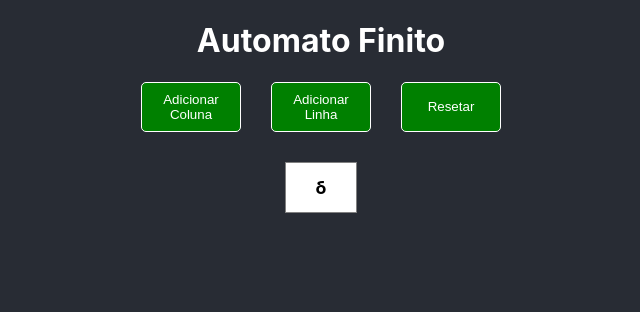
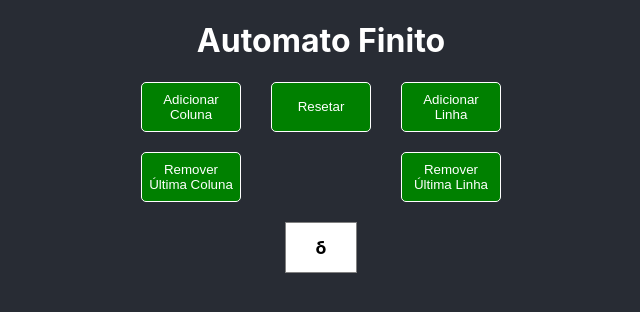
Before and after one commit to gabrielhtres/automatolfa, a React (Create React App) app: page / in a window 1280 px wide. Shown: the top 312 px of the page, without its empty margins (319-959 px from the left). Built offline with nearby package versions, Linux system fonts and the light colour scheme.

Commit message:
Adjusted remove column and line

```diff
--- a/src/App.js
+++ b/src/App.js
@@ -38,6 +38,22 @@ function App() {
     setLinhas(novasLinhas);
   }
 
+  function removerColuna() {
+    const novasColunas = [...colunas];
+    const novosDadosTabela = [...dadosTabela];
+    novasColunas.pop();
+    novosDadosTabela.map(item => {
+      return item.pop();
+    })
+    setColunas(novasColunas);
+  }
+
+  function removerLinha() {
+    const novasLinhas = [...linhas];
+    novasLinhas.pop();
+    setLinhas(novasLinhas);
+  }
+
   function resetarTabela() {
     setLinhas([]);
     setColunas([]);
@@ -54,8 +70,12 @@ function App() {
         <h1>Automato Finito</h1>
         <div className='botoes'>
           <button onClick={adicionarColuna}>Adicionar Coluna</button>
+          <button onClick={resetarTabela}>Resetar</button>
           <button onClick={adicionarLinha}>Adicionar Linha</button>
-          <button onClick={resetarTabela}>Resetar</button>
+        </div>
+        <div className='botoes'>
+          <button onClick={removerColuna}>Remover Última Coluna</button>
+          <button onClick={removerLinha}>Remover Última Linha</button>
         </div>
         <table>
           <thead>
--- a/src/index.css
+++ b/src/index.css
@@ -39,7 +39,6 @@ code {
 table {
   width: 20%;
   color: black;
-  margin-top: 30px;
 }
 
 table, th, td {
@@ -65,6 +64,7 @@ tr {
   height: 50px;
   display: flex;
   justify-content: space-between;
+  margin-bottom: 20px;
 }
 
 .botoes button {
```
